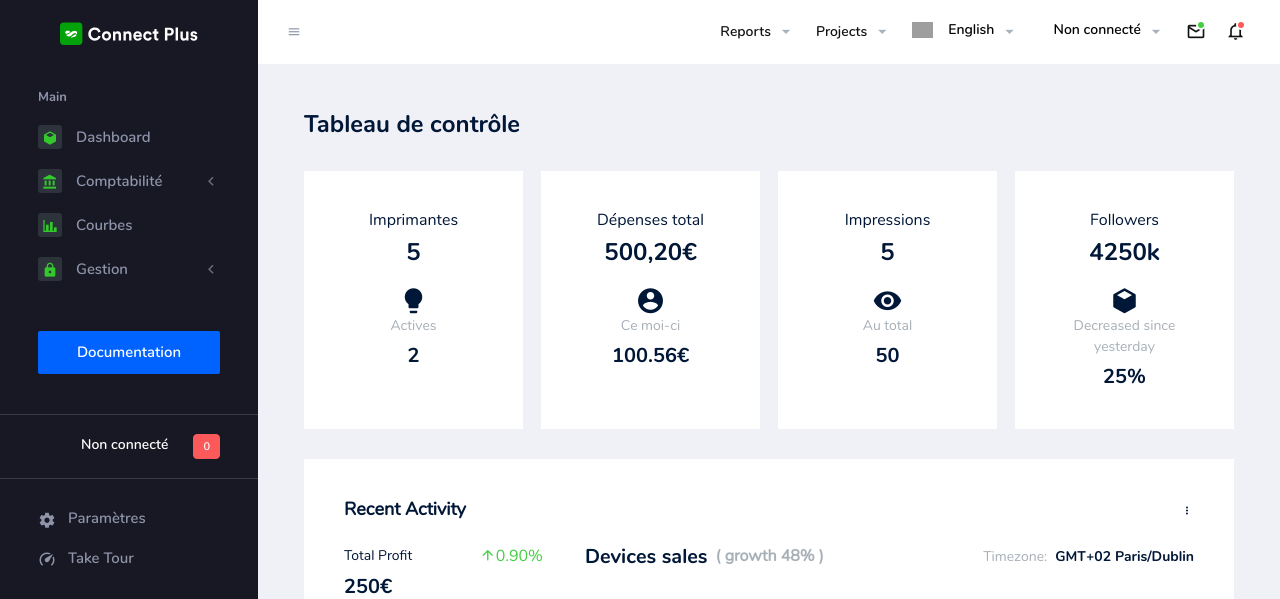
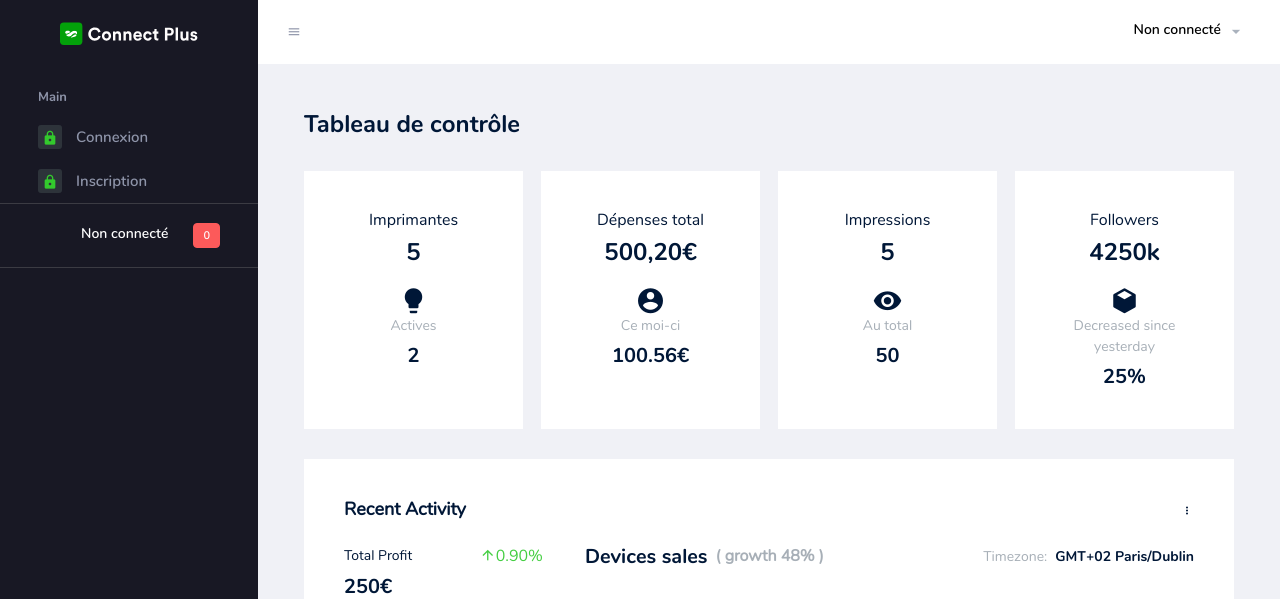
Before and after one commit to Mathbech/filamentgestion.fr, a Symfony app: template templates/public/accueil.html.twig in a window 1280 px wide. Shown: the top 599 px of the page. Run offline with Twig, Linux system fonts and the light colour scheme; the template is opened without the code that fills it, so the values that code supplies are empty; a map, chart or similar area stays blank; some libraries are stand-ins or nearby versions; grey boxes are pictures that could not be loaded.

Commit message:
Modification des autorisation sur la sidebar (user logged or not)

```diff
--- a/templates/base.html.twig
+++ b/templates/base.html.twig
@@ -23,6 +23,7 @@
   <body>
     <div class="container-scroller">
       <!-- navbar -->
+
       {% include 'nav/navbar.html.twig' %}
       <div class="container-fluid page-body-wrapper">
         <!-- /navbar -->
--- a/templates/nav/navbar.html.twig
+++ b/templates/nav/navbar.html.twig
@@ -1,7 +1,7 @@
 <nav class="navbar default-layout-navbar col-lg-12 col-12 p-0 fixed-top d-flex flex-row">
   <div class="text-center navbar-brand-wrapper d-flex align-items-center justify-content-center">
-    <a class="navbar-brand brand-logo" href="index.html"><img src="{{asset('images/logo.svg')}}" alt="logo" /></a>
-    <a class="navbar-brand brand-logo-mini" href="index.html"><img src="{{asset('images/logo-mini.svg')}}" alt="logo" /></a>
+    <a class="navbar-brand brand-logo" href="#"><img src="{{asset('images/logo.svg')}}" alt="logo" /></a>
+    <a class="navbar-brand brand-logo-mini" href="#"><img src="{{asset('images/logo-mini.svg')}}" alt="logo" /></a>
   </div>
   <div class="navbar-menu-wrapper d-flex align-items-stretch">
     <button class="navbar-toggler navbar-toggler align-self-center" type="button" data-toggle="minimize">
@@ -18,7 +18,7 @@
       </form> #}
     </div>
      <ul class="navbar-nav navbar-nav-right">
-      <li class="nav-item  dropdown d-none d-md-block">
+     {# <li class="nav-item  dropdown d-none d-md-block">
         <a class="nav-link dropdown-toggle" id="reportDropdown" href="#" data-toggle="dropdown" aria-expanded="false"> Reports </a>
         <div class="dropdown-menu navbar-dropdown" aria-labelledby="reportDropdown">
           <a class="dropdown-item" href="#">
@@ -40,8 +40,8 @@
           <a class="dropdown-item" href="#">
             <i class="mdi mdi-pencil-outline mr-2"></i>Edit Project </a>
         </div>
-      </li>
-      <li class="nav-item nav-language dropdown d-none d-md-block">
+      </li> #}
+      {# <li class="nav-item nav-language dropdown d-none d-md-block">
         <a class="nav-link dropdown-toggle" id="languageDropdown" href="#" data-toggle="dropdown" aria-expanded="false">
           <div class="nav-language-icon">
             <i class="flag-icon flag-icon-us" title="us" id="us"></i>
@@ -69,7 +69,7 @@
             </div>
           </a>
         </div>
-      </li>
+      </li> #}
       <li class="nav-item nav-profile dropdown">
         <a class="nav-link dropdown-toggle" id="profileDropdown" href="#" data-toggle="dropdown" aria-expanded="false">
           <div class="nav-profile-text">
@@ -89,39 +89,47 @@
             <i class="bi bi-person-circle"></i>
           </div> #}
           <div class="p-2">
-            <h5 class="dropdown-header text-uppercase pl-2 text-dark">User Options</h5>
-            <a class="dropdown-item py-1 d-flex align-items-center justify-content-between" href="#">
+            <h5 class="dropdown-header text-uppercase pl-2 text-dark">Options d'Utilisateur </h5>
+            {# <a class="dropdown-item py-1 d-flex align-items-center justify-content-between" href="#">
               <span>Inbox</span>
               <span class="p-0">
                 <span class="badge badge-primary">3</span>
                 <i class="mdi mdi-email-open-outline ml-1"></i>
               </span>
-            </a>
+            </a> #}
+            {% if app.user %}
                 <a class="dropdown-item py-1 d-flex align-items-center justify-content-between" href="#">
-              <span>Profile</span>
+                <span>Profil</span>
                 <span class="p-0">
                     <span class="badge badge-success">1</span>
                     <i class="mdi mdi-account-outline ml-1"></i>
                 </span>
                 </a>
-            <a class="dropdown-item py-1 d-flex align-items-center justify-content-between" href="javascript:void(0)">
-              <span>Settings</span>
+                <a class="dropdown-item py-1 d-flex align-items-center justify-content-between" href="#">
+                <span>Paramètres</span>
                 <i class="mdi mdi-settings"></i>
                 </a>
                 <div role="separator" class="dropdown-divider"></div>
                 <h5 class="dropdown-header text-uppercase  pl-2 text-dark mt-2">Actions</h5>
-            <a class="dropdown-item py-1 d-flex align-items-center justify-content-between" href="#">
-              <span>Lock Account</span>
+
+                <a class="dropdown-item py-1 d-flex align-items-center justify-content-between" href="{{ path("app_logout") }}">
+                <span>Déconnexion</span>
+                <i class="mdi mdi-logout ml-1"></i>
+                </a>
+            {% else %}
+                <a class="dropdown-item py-1 d-flex align-items-center justify-content-between" href="{{ path("app_login") }}">
+                <span>Connexion</span>
                 <i class="mdi mdi-lock ml-1"></i>
                 </a>
-            <a class="dropdown-item py-1 d-flex align-items-center justify-content-between" href="#">
-              <span>Log Out</span>
-              <i class="mdi mdi-logout ml-1"></i>
+                <a class="dropdown-item py-1 d-flex align-items-center justify-content-between" href="{{ path("app_register") }}">
+                <span>Inscription</span>
+                <i class="mdi mdi-lock ml-1"></i>
                 </a>
+            {% endif %}
           </div>
         </div>
       </li>
-      <li class="nav-item dropdown">
+      {# <li class="nav-item dropdown">
         <a class="nav-link count-indicator dropdown-toggle" id="messageDropdown" href="#" data-toggle="dropdown" aria-expanded="false">
           <i class="mdi mdi-email-outline"></i>
           <span class="count-symbol bg-success"></span>
@@ -161,8 +169,8 @@
           <div class="dropdown-divider"></div>
           <h6 class="p-3 mb-0 text-center">4 new messages</h6>
         </div>
-      </li>
-      <li class="nav-item dropdown">
+      </li> #}
+      {# <li class="nav-item dropdown">
         <a class="nav-link count-indicator dropdown-toggle" id="notificationDropdown" href="#" data-toggle="dropdown">
           <i class="mdi mdi-bell-outline"></i>
           <span class="count-symbol bg-danger"></span>
@@ -209,9 +217,9 @@
           <h6 class="p-3 mb-0 text-center">See all notifications</h6>
         </div>
       </li>
-    </ul>
-    <button class="navbar-toggler navbar-toggler-right d-lg-none align-self-center" type="button" data-toggle="offcanvas">
+    </ul> #}
+    {# <button class="navbar-toggler navbar-toggler-right d-lg-none align-self-center" type="button" data-toggle="offcanvas">
       <span class="mdi mdi-menu"></span>
-    </button>
+    </button> #}
   </div>
 </nav>
--- a/templates/nav/sidebar.html.twig
+++ b/templates/nav/sidebar.html.twig
@@ -1,6 +1,7 @@
 <nav class="sidebar sidebar-offcanvas" id="sidebar">
   <ul class="nav">
     <li class="nav-item nav-category">Main</li>
+    {% if app.user %}
     <li class="nav-item">
       <a class="nav-link" href="{{path('dash_public')}}">
         <span class="icon-bg"><i class="mdi mdi-cube menu-icon"></i></span>
@@ -72,6 +73,20 @@
         <span class="menu-title">Documentation</span>
       </a>
     </li>
+    {% else %}
+    <li class="nav-item">
+      <a class="nav-link" href="{{ path('app_login') }}">
+        <span class="icon-bg"><i class="mdi mdi-lock menu-icon"></i></span>
+        <span class="menu-title">Connexion</span>
+      </a>
+    </li>
+    <li class="nav-item">
+      <a class="nav-link" href="{{ path('app_register') }}">
+        <span class="icon-bg"><i class="mdi mdi-lock menu-icon"></i></span>
+        <span class="menu-title">Inscription</span>
+      </a>
+    </li>
+    {% endif %}
     <li class="nav-item sidebar-user-actions">
       <div class="user-details">
         <div class="d-flex justify-content-between align-items-center">
@@ -96,6 +111,7 @@
         </div>
       </div>
     </li>
+    {% if app.user %}
     <li class="nav-item sidebar-user-actions">
       <div class="sidebar-user-menu">
         <a href="#" class="nav-link"><i class="mdi mdi-settings menu-icon"></i>
@@ -109,7 +125,6 @@
           <span class="menu-title">Take Tour</span></a>
       </div>
     </li>
-    {% if app.user %}
         <li class="nav-item sidebar-user-actions">
             <div class="sidebar-user-menu">
                 <a href="{{path('app_logout')}}" class="nav-link"><i class="mdi mdi-logout menu-icon"></i>
--- a/templates/public/index.html.twig
+++ b/templates/public/index.html.twig
@@ -1,4 +1,4 @@
-{% extends 'empty.html.twig' %}
+{% extends 'base.html.twig' %}
 
 
 {% block body %}
```
Lines whose indentation alone changed are shown as unchanged.
